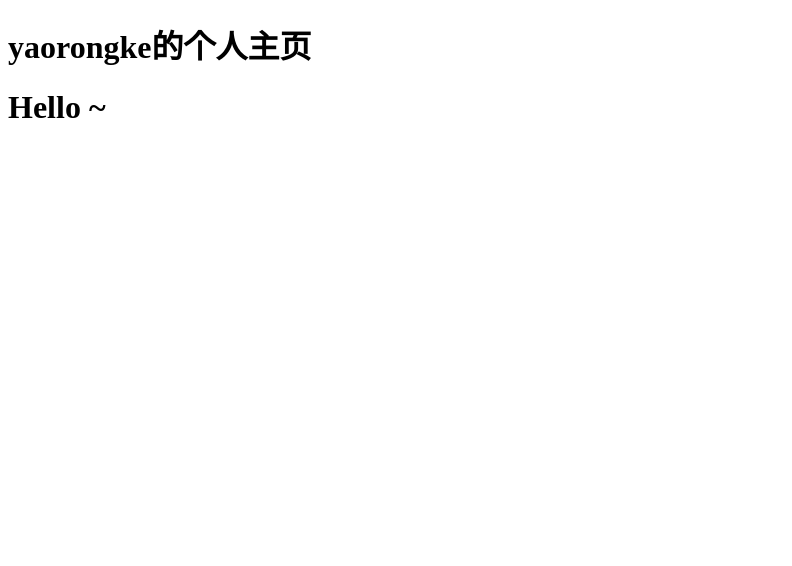
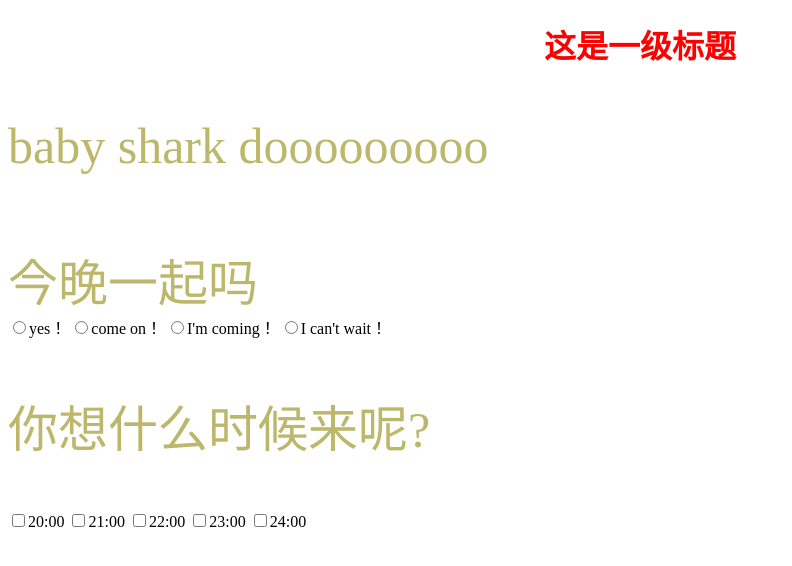
Before and after one commit to hader111/hader111.github.io, a plain HTML site: page index.html in a window 1280 px wide. Shown: the whole page, without its empty margins (0-792 px from the left). Drawn offline with Linux system fonts and the light colour scheme.

Commit message:
Update index.html

```diff
--- a/index.html
+++ b/index.html
@@ -2,10 +2,35 @@
 <html lang="en">
 <head>
     <meta charset="UTF-8">
-    <title>yaorongke</title>
+    <title>Title</title>
 </head>
+<style>
+    .demo{
+        color:darkkhaki;
+        text-align:left;
+        font-size: 50px;
+
+    }
+</style>
 <body>
-    <h1>yaorongke的个人主页</h1>
-    <h1>Hello ~</h1>
+<h1  style="color:red;font-family: 楷体;text-align: center">这是一级标题</h1>
+<p class="demo"style=“font-family:宋体”>baby shark dooooooooo</p><br>
+<botton class="demo">今晚一起吗</botton>
+<br>
+<input class="demo"type="radio" name="h">yes！
+<input class="demo"type="radio" name="h">come on！
+<input class="demo"type="radio" name="h">I'm coming！
+<input class="demo"type="radio" name="h">I can't wait！
+<p class="demo">你想什么时候来呢?</p>
+<input class="demo" type="checkbox" name="time" value="day">20:00
+<input class="demo" type="checkbox" name="time" value="night">21:00
+<input class="demo" type="checkbox" name="time" value="night">22:00
+<input class="demo" type="checkbox" name="time" value="night">23:00
+<input class="demo" type="checkbox" name="time" value="night">24:00
+
+
+
+
+
 </body>
 </html>
```
